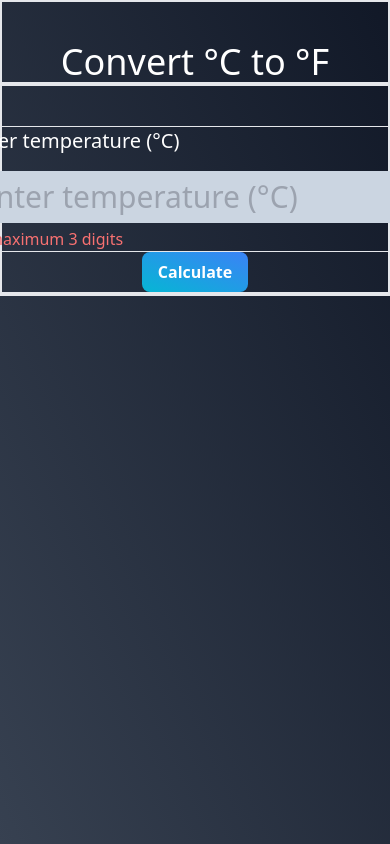
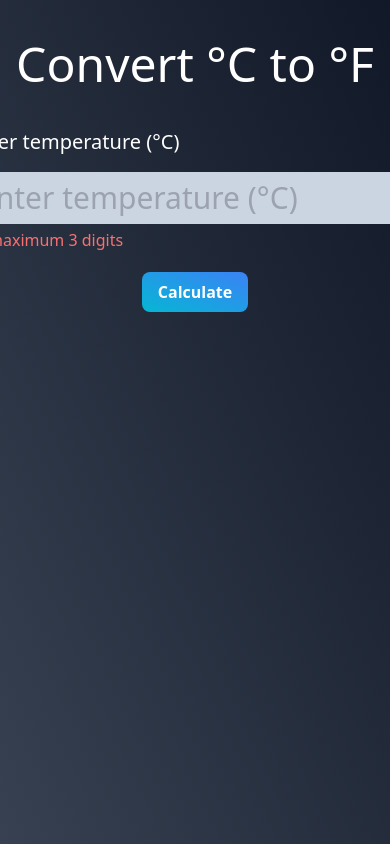
Before and after one commit to Putthipong-T/vue-convert-temperature, a Vue app: page / in a window 390 px wide. Shown: the top 844 px of the page. Built offline with nearby package versions, Linux system fonts and the light colour scheme.

Commit message:
add text responsive

```diff
--- a/src/App.vue
+++ b/src/App.vue
@@ -1,18 +1,18 @@
 <template>
 	<div class="bg-gradient-to-tr from-gray-700 to-gray-900 min-w-screen min-h-screen">
-		<div class="flex justify-center text-white only:sm:display:true pt-10 border-2">
+		<div class="flex justify-center text-white only:sm:display:true pt-10">
             <span class="hidden text-4xl lg:text-6xl sm:inline ">Convert Celsius(°C) to Fahrenheit(°F)</span>
-            <span class="inline text-4xl sm:hidden"> Convert °C to °F</span>
+            <span class="inline text-5xl sm:hidden"> Convert °C to °F</span>
         </div>
 
-		<div id="Body" class="pt-10 flex justify-center w-auto border-2">
-            <form onsubmit="return false" class="border">
+		<div id="Body" class="pt-10 flex justify-center w-auto">
+            <form onsubmit="return false">
                 <label for="celsius_input" class="text-white -mb-11 text-xl">Enter temperature (°C)</label><br>
                 <input v-model="celsius" step=0.001 type='number' id="celsius_input" onkeydown="return (event.keyCode >= 48 && event.keyCode <= 57) || event.keyCode === 8 || event.keyCode === 46 ||event.keyCode !== 69" class="bg-slate-300 my-4 text-3xl rounded-lg px-3 py-2"  placeholder="Enter temperature (°C)" required/>
                 <p class="-mt-3 ml-2 text-red-400">* maximum 3 digits</p>
 
 
-                <div class="flex justify-center border">
+                <div class="flex justify-center mt-5">
                     <button class="bg-gradient-to-tr from-cyan-500 to-blue-500 hover:bg-gradient-to-tr hover:from-cyan-700 hover:to-blue-700 text-white font-bold py-2 px-4 rounded-lg w-fit" v-on:click="ToggleModal()">
                         Calculate
                     </button>
```
